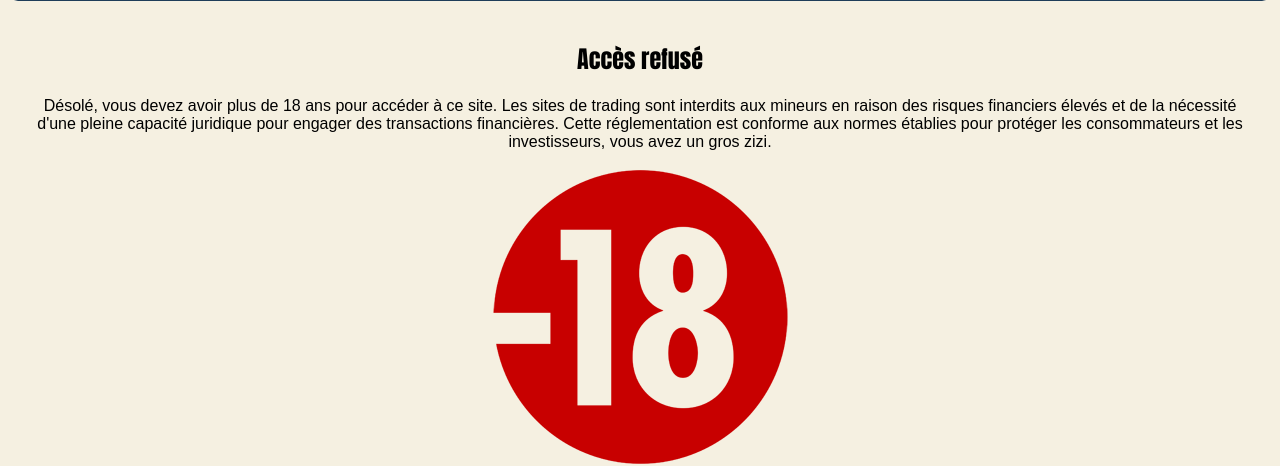
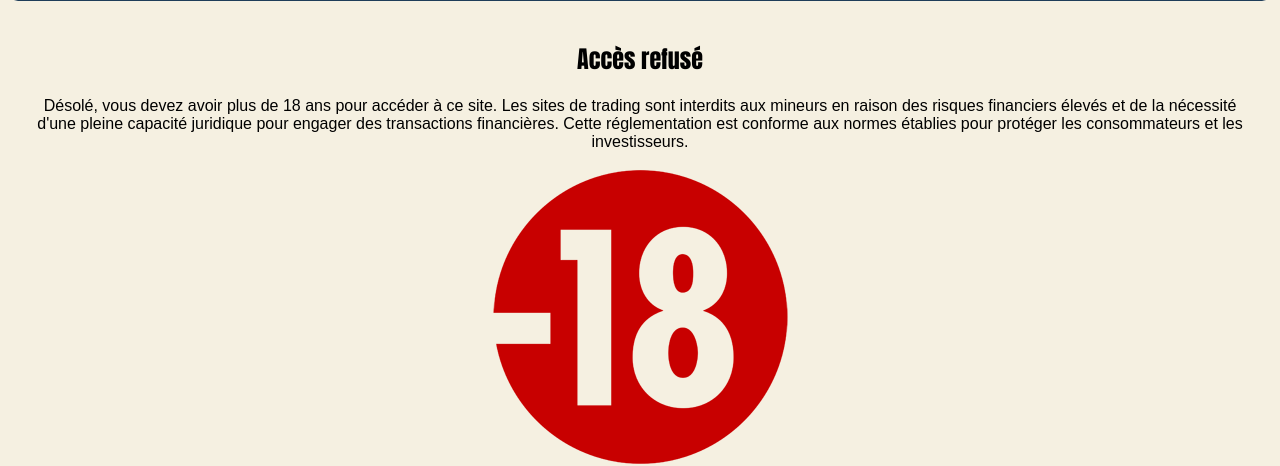
Before and after one commit to MathisPapin/projet_info, a Django app: template main/templates/not_allowed.html in a window 1280 px wide. Shown: the part 203-669 px from the top of the page. Run offline with Django 5.2, Linux system fonts and the light colour scheme; the template is opened without the code that fills it, so the values that code supplies are empty.

Commit message:
Correction du message d'erreur

```diff
--- a/main/templates/not_allowed.html
+++ b/main/templates/not_allowed.html
@@ -27,7 +27,7 @@
         financiers élevés et de la nécessité d'une pleine capacité juridique
         pour engager des transactions financières. Cette réglementation est
         conforme aux normes établies pour protéger les consommateurs et les
-        investisseurs, vous avez un gros zizi.
+        investisseurs.
       </p>
       <img
         src="{% static 'images/moins18.png' %}"
```
